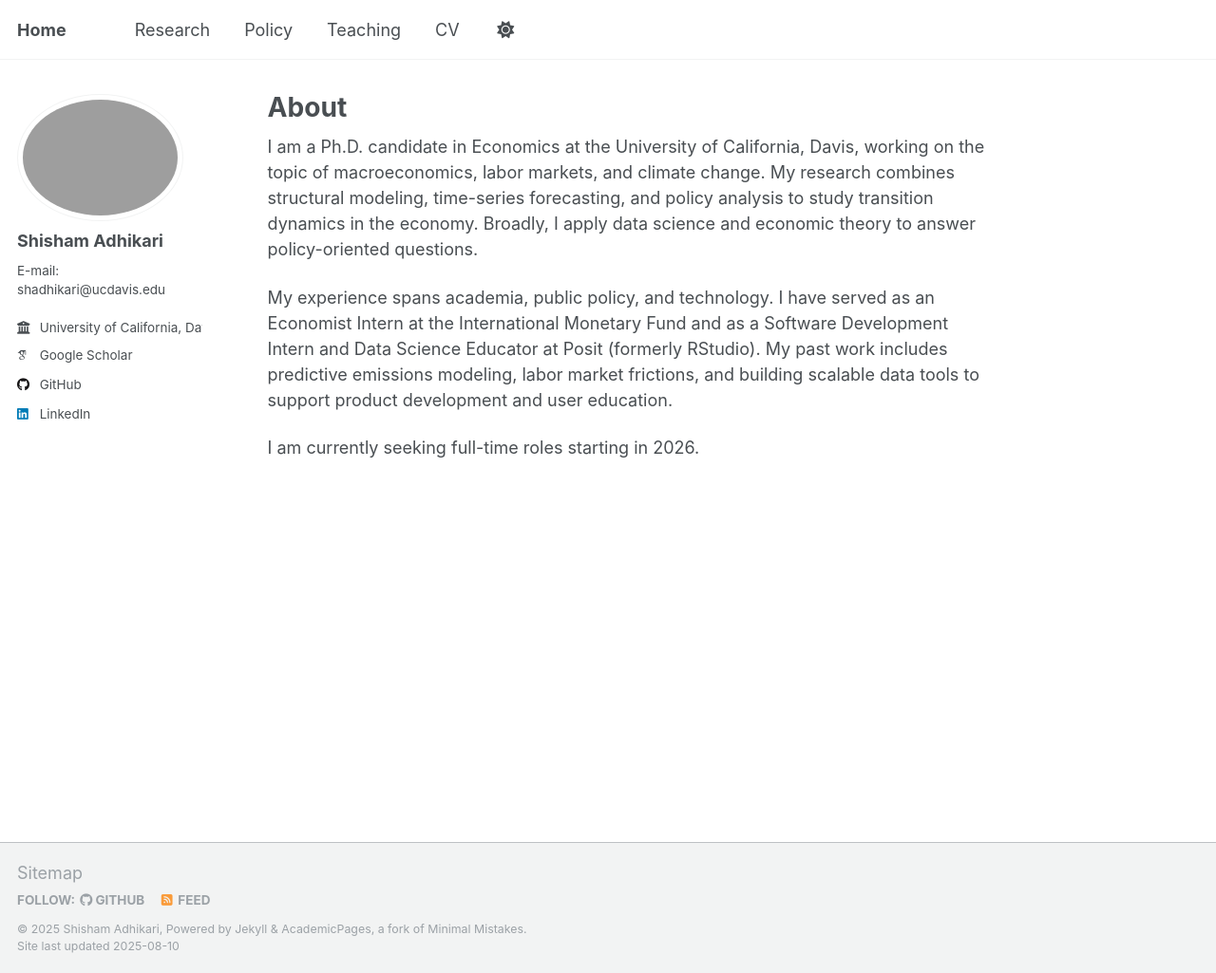
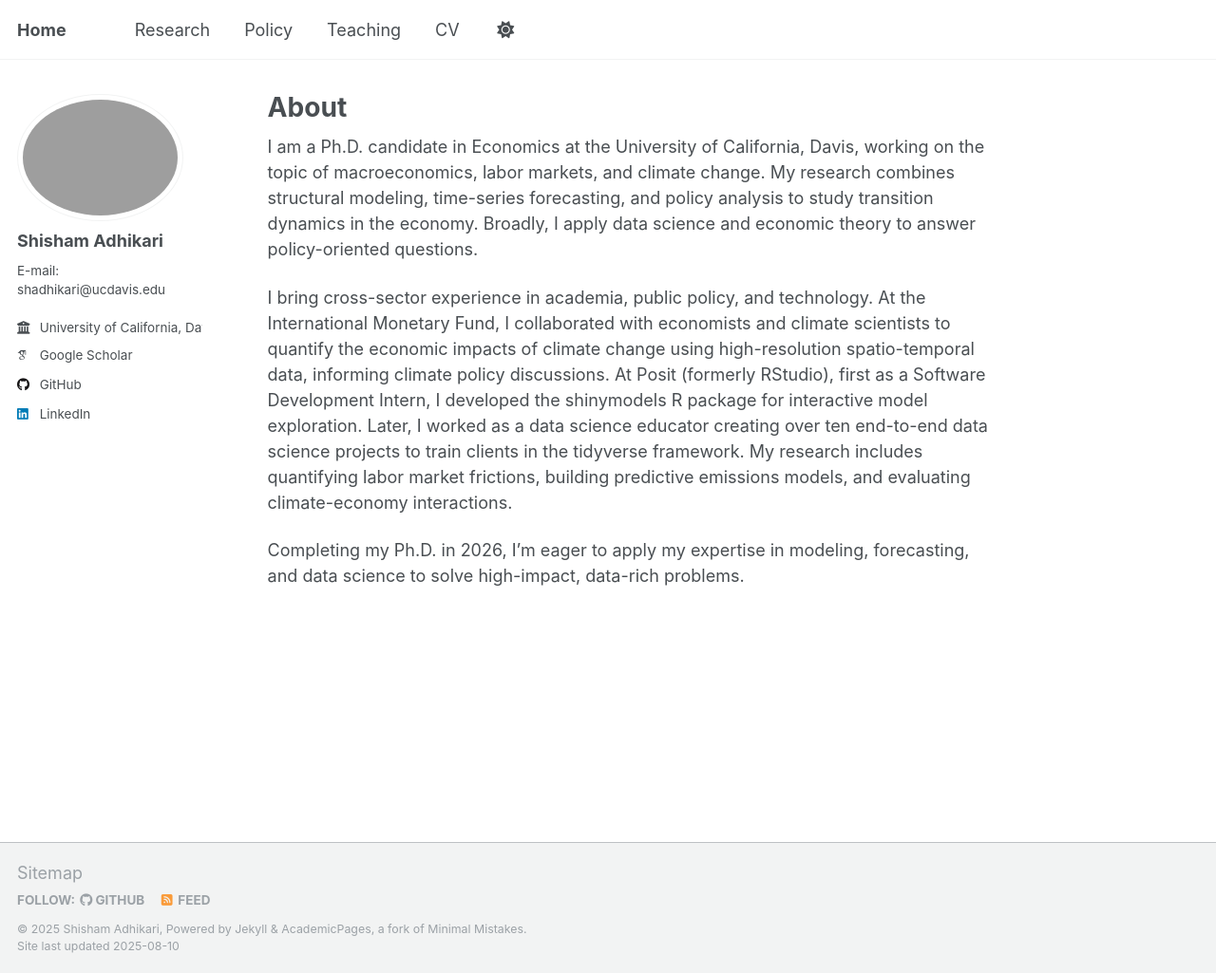
Before and after one commit to adhikars11/shadhikari, a Jekyll site: the page built from _pages/about.md, in a window 1280 px wide and 1025 px high. Shown: the whole window at 95% size. Built offline with Jekyll 4.4.1, drawn with Linux system fonts in a browser that asks for light colours; some web fonts are replaced.

Commit message:
About updated

```diff
--- a/_pages/about.md
+++ b/_pages/about.md
@@ -9,6 +9,6 @@ redirect_from:
 
 I am a Ph.D. candidate in Economics at the University of California, Davis, working on the topic of macroeconomics, labor markets, and climate change. My research combines structural modeling, time-series forecasting, and policy analysis to study transition dynamics in the economy. Broadly, I apply data science and economic theory to answer policy-oriented questions.
 
-My experience spans academia, public policy, and technology. I have served as an Economist Intern at the International Monetary Fund and as a Software Development Intern and Data Science Educator at Posit (formerly RStudio). My past work includes predictive emissions modeling, labor market frictions, and building scalable data tools to support product development and user education.
+I bring cross-sector experience in academia, public policy, and technology. At the International Monetary Fund, I collaborated with economists and climate scientists to quantify the economic impacts of climate change using high-resolution spatio-temporal data, informing climate policy discussions. At Posit (formerly RStudio), first as a Software Development Intern, I developed the shinymodels R package for interactive model exploration. Later, I worked as a data science educator creating over ten end-to-end data science projects to train clients in the tidyverse framework. My research includes quantifying labor market frictions, building predictive emissions models, and evaluating climate-economy interactions.
 
-I am currently seeking full-time roles starting in 2026.
+Completing my Ph.D. in 2026, I’m eager to apply my expertise in modeling, forecasting, and data science to solve high-impact, data-rich problems.
```
